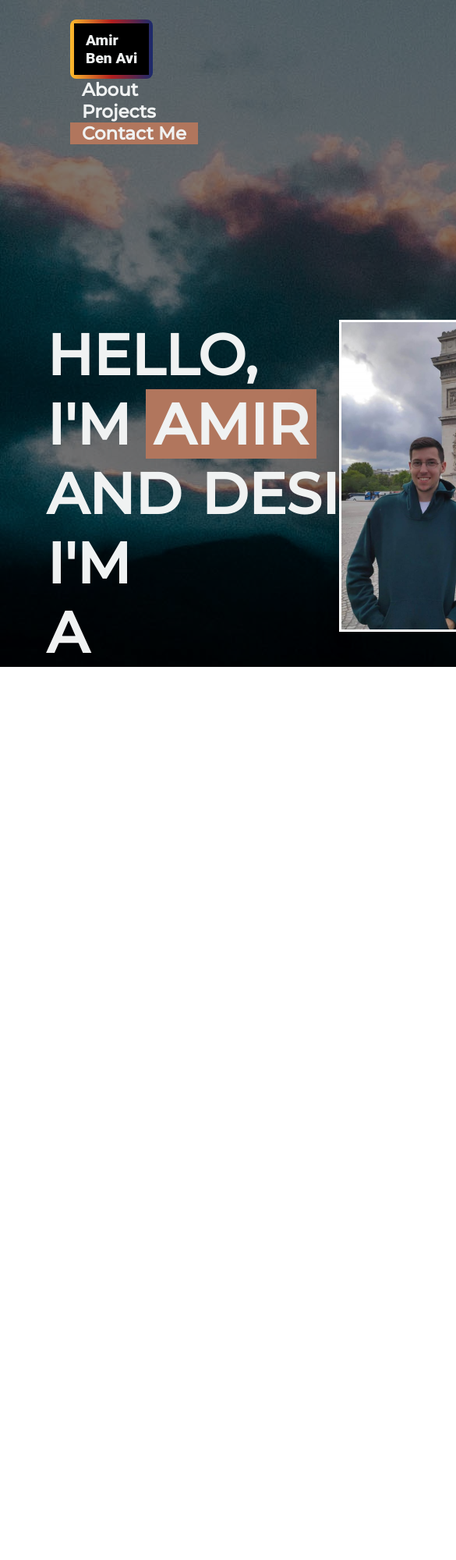
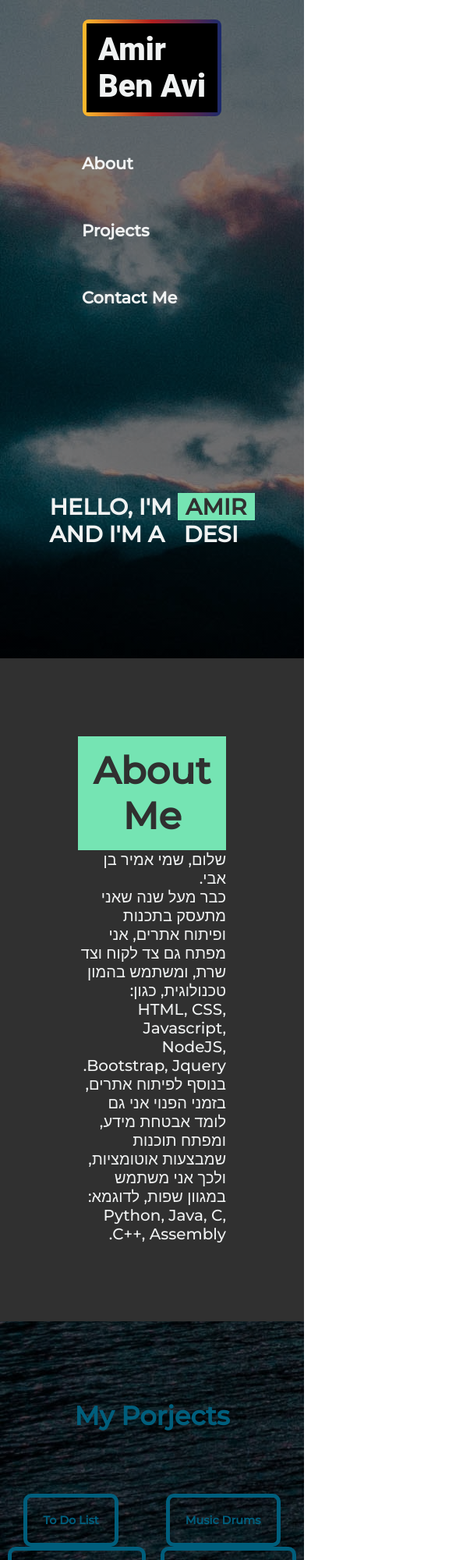
Before and after one commit to amirbenavi/portfolio, a plain HTML site: page Portfolio/index.html in a window 390 px wide. Shown: the top 2000 px of the page at 78% size, 585 px wide, since content can reach past the window. Before the commit the page ends 855 px from the top, so only its background shows below. Drawn offline with Linux system fonts and the light colour scheme.

Commit message:
Add files via upload

```diff
--- a/Portfolio/index.html
+++ b/Portfolio/index.html
@@ -33,7 +33,35 @@
             </div>
             <img src="./img/amir.jpg" alt="picture of me" class="me">
         </section>
+
     </div>
+
+    <section id="about">
+        <h2 class="about__h2">About Me</h2>
+        <p dir=rtl class="about__p"> שלום, שמי אמיר בן אבי. <br>
+        כבר מעל שנה שאני מתעסק בתכנות ופיתוח אתרים, אני מפתח גם צד לקוח וצד שרת, ומשתמש בהמון טכנולוגית, כגון: <br>
+        HTML, CSS, Javascript, NodeJS, Bootstrap, Jquery. <br>
+        בנוסף לפיתוח אתרים, בזמני הפנוי אני גם לומד אבטחת מידע, ומפתח תוכנות שמבצעות אוטומציות, ולכך אני משתמש במגוון שפות, לדוגמא: <br>
+        Python, Java, C, C++, Assembly.
+        </p>
+    </section>
+
+    <section id="projects">
+        <h1>My Porjects</h1>
+        <div class="projects_list">
+            <a href="https://todolistamir.netlify.app/" target="_blank" class=" project todolist">To Do List</a>
+            <a href="https://musicdrums.netlify.app/" target="_blank" class=" project Music Drums">Music Drums</a>
+            <a href="https://github.com/amirbenavi/sockets_gvahim_2.6" target="_blank" class="project client_server">Client And Server</a>
+            <a href="https://github.com/amirbenavi/screenshot_project" target="_blank" class="project screenshot">Fast Screenshots</a>
+        </div>
+    </section>
+
+    <section id="contact">
+        <h1>Contact Me: amir.benavi@protonmail.com</h1>
+    </section>
+
+
+
     <script src="script.js"></script>
 </body>
 </html>
--- a/Portfolio/style.css
+++ b/Portfolio/style.css
@@ -2,7 +2,7 @@
     box-sizing: border-box;
     margin: 0;
     padding: 0;
-    font-size: 1.2rem;
+    font-size: 62.5%;
     font-family: 'Montserrat', sans-serif;
     color: var(--white);
 }
@@ -12,6 +12,11 @@
     --blue: #005E7C;
     --green: #75E4B3;
     --white: #f0f2f2;
+    --dark: #303030;
+}
+
+html{
+    scroll-behavior: smooth;
 }
 
 body{
@@ -33,6 +38,7 @@ header{
 li{
     display: inline-block;
     padding: 0 15px;
+    font-size: 4rem;
 }
 
 a{
@@ -46,7 +52,7 @@ a{
 
     font-family: 'Roboto', sans-serif;
     font-weight: 900;
-    font-size: 1rem;
+    font-size: 2rem;
     cursor: pointer;
     background-color: black;
     padding: 10px 15px;
@@ -95,7 +101,7 @@ a{
 }
 
 img.me{
-    max-width: 400px;
+    max-width: 50%;
     height: auto;
     border: 3px solid white;
     box-shadow:
@@ -118,21 +124,23 @@ section.intro{
 
 .vh{
     height:100vh;
-    width: 100vw;
 }
 
 section.intro .info h2{
-    font-size: 3.8rem;
+    font-size: 6rem;
 }
 
 .name{
     background-color: #b1765d;
+    background-color: var(--green);
+    color: var(--dark);
+
     font-size: inherit;
     padding: 0 10px;
 }
 
 .contact{
-    background-color: #b1765d;
+    /* background-color: #b1765d; */
 }
 
 .info-flex{
@@ -168,3 +176,128 @@ section.intro .info h2{
     align-self: center;
     margin-left: 60px;
 }
+
+#about{
+    background-color: var(--dark);
+    max-width: 100%;
+    margin: 0 auto;
+    padding: 100px 100px;
+    display: flex;
+    flex-direction: column;
+    align-items: center;
+    justify-content: space-around;
+    min-height: 50vh;
+}
+
+.about__h2{
+    font-size: 10rem;
+    text-align: center;
+    background-color: var(--green);
+    padding: 15px;
+    color: var(--dark);
+}
+
+.about__p{
+    font-size: 2.7rem;
+}
+
+@media (max-width: 1600px){
+
+    *{
+        font-size: 50%;
+    }
+    nav li{
+        font-size: 50px;
+    }
+    .logo{
+        font-size: 20px;
+    }
+
+
+}
+
+@media (max-width: 1200px){
+
+    *{
+        font-size: 30%;
+    }
+    nav li{
+        font-size: 70px;
+    }
+    .logo{
+        font-size: 20px;
+    }
+
+    #about p{
+        font-size: 20px;
+    }
+
+}
+
+@media (max-width: 800px){
+
+   header{
+       flex-direction: column;
+   }
+
+   .logo{
+       font-size: 40px;
+   }
+   .intro img{
+       display: none;
+    }
+
+    .info{
+        grid-column: 1/-1;
+        display: flex;
+        flex-direction: column;
+        margin: 0 auto;
+    }
+
+    #about p{
+        font-size: 20px;
+    }
+}
+
+#projects a{
+    font-size: 3rem;
+}
+
+#projects{
+    padding: 100px 0;
+}
+
+#projects h1{
+    font-size: 7rem;
+    text-align: center;
+    margin-bottom: 80px;
+    color: var(--blue);
+}
+
+.projects_list{
+    display: flex;
+    flex-wrap: wrap;
+    justify-content: space-around;
+}
+
+.project{
+    color: var(--blue);
+    border: 5px solid var(--blue);
+    padding: 20px;
+    border-radius: 10px;
+}
+
+.project:hover{
+    background-color: var(--blue);
+    color:var(--white);
+}
+
+#contact{
+    font-size: 5rem;
+    background-color: var(--dark);
+    text-align: center;
+}
+
+#contact h1{
+    color: white;
+}
```
